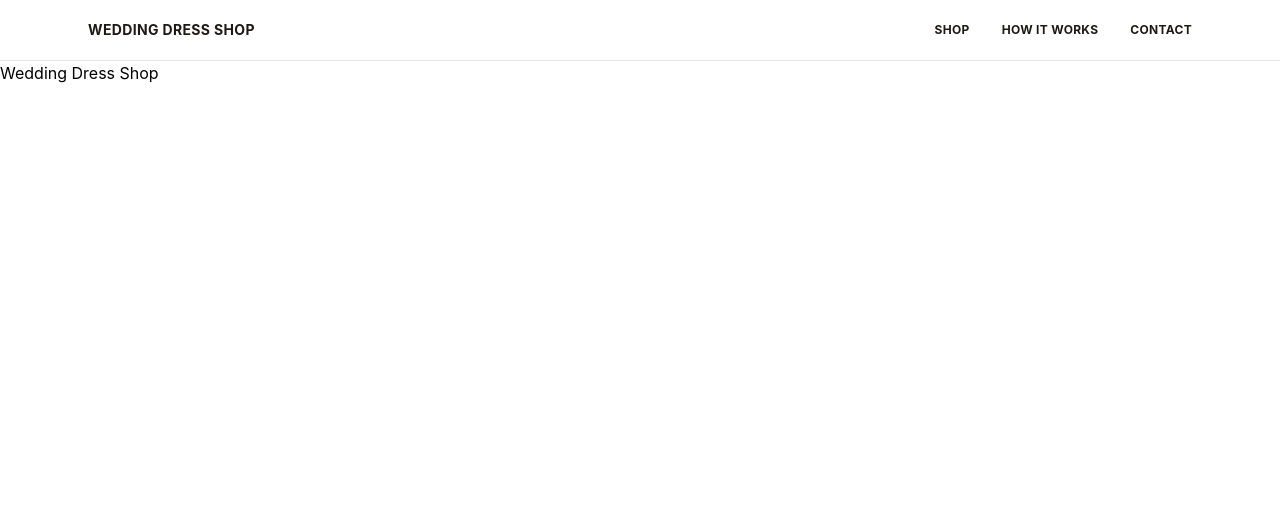
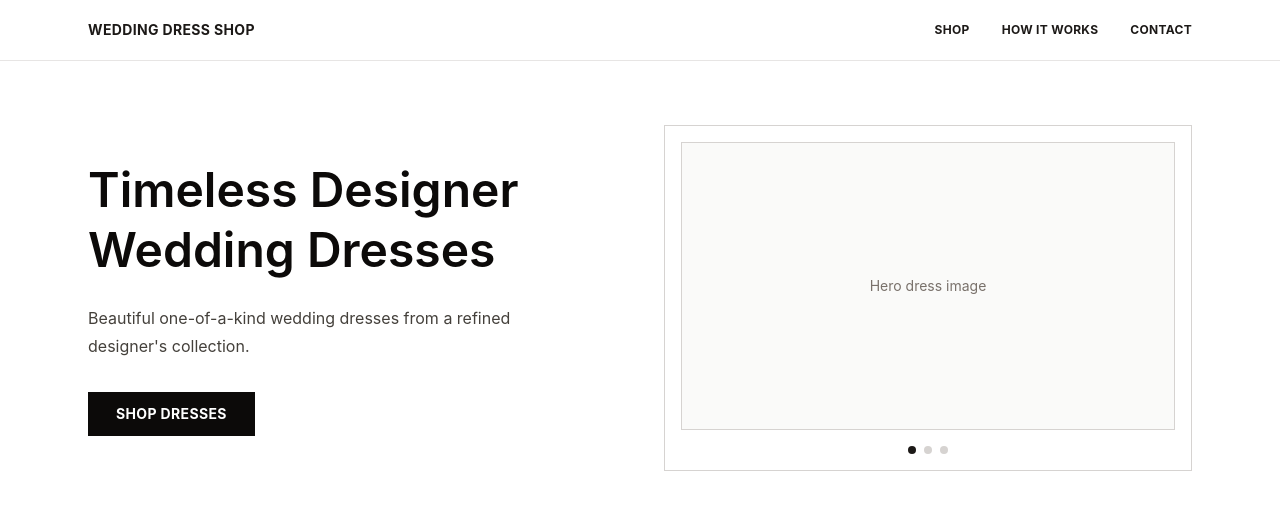
Before and after one commit to wyangy/wedding-dress-shop, a React (Vite) app: page /dresses/1 in a window 1280 px wide. Shown: the top 510 px of the page. Built offline with nearby package versions, Linux system fonts and the light colour scheme.

Commit message:
Build hero section

```diff
--- a/src/components/home/Hero.tsx
+++ b/src/components/home/Hero.tsx
@@ -0,0 +1,43 @@
+function Hero() {
+  return (
+    <section className="bg-white">
+      <div className="mx-auto grid max-w-6xl gap-12 px-6 py-16 md:grid-cols-2 md:items-center">
+        <div>
+          <h1 className="mb-6 text-4xl font-semibold leading-tight text-stone-950 md:text-5xl">
+            Timeless Designer
+            <br />
+            Wedding Dresses
+          </h1>
+
+          <p className="mb-8 max-w-md text-base leading-7 text-stone-700">
+            Beautiful one-of-a-kind wedding dresses from a refined designer&apos;s
+            collection.
+          </p>
+
+          <a
+            href="#shop"
+            className="inline-block bg-stone-950 px-7 py-3 text-sm font-bold uppercase tracking-wide text-white hover:bg-stone-700"
+          >
+            Shop Dresses
+          </a>
+        </div>
+
+        <div className="border border-stone-300 p-4">
+          <div className="flex h-72 items-center justify-center border border-stone-300 bg-stone-50">
+            <div className="text-center text-sm text-stone-500">
+              Hero dress image
+            </div>
+          </div>
+
+          <div className="mt-4 flex justify-center gap-2">
+            <span className="h-2 w-2 rounded-full bg-stone-900" />
+            <span className="h-2 w-2 rounded-full bg-stone-300" />
+            <span className="h-2 w-2 rounded-full bg-stone-300" />
+          </div>
+        </div>
+      </div>
+    </section>
+  );
+}
+
+export default Hero;
--- a/src/pages/HomePage.tsx
+++ b/src/pages/HomePage.tsx
@@ -1,4 +1,5 @@
 import Header from "../components/layout/Header";
+import Hero from "../components/home/Hero";
 
 function HomePage() {
   return (
@@ -6,7 +7,7 @@ function HomePage() {
       <Header />
 
       <main>
-        <h1>Wedding Dress Shop</h1>
+        <Hero />
       </main>
     </>
   );
```
